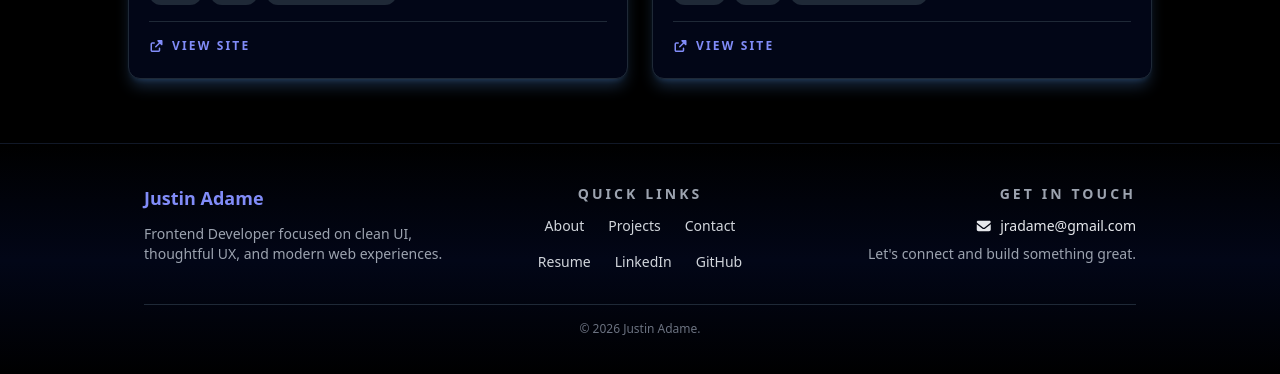
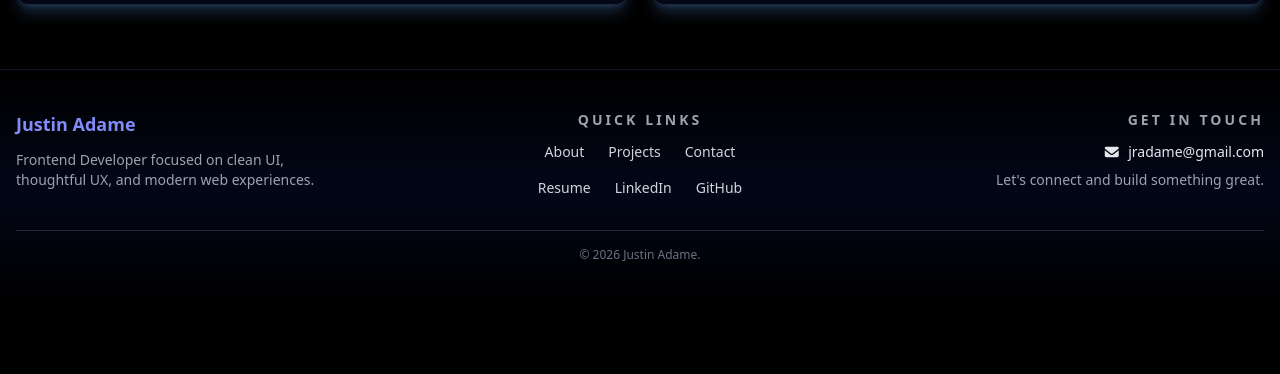
Before and after one commit to jradame/justin-adame-portfolio, a React (Vite) app: page / in a window 1280 px wide. Shown: the part 1820-2194 px from the top of the page. After the commit the page ends 2123 px from the top, so only its background shows below. Built offline with nearby package versions, Linux system fonts and the light colour scheme.

Commit message:
justin-adame-portfolio

```diff
--- a/src/components/Footer.jsx
+++ b/src/components/Footer.jsx
@@ -19,24 +19,20 @@
   const handleQuickLinkClick = (type) => {
     if (type === "projects") {
       if (location.pathname === "/") {
-        // On home page, scroll to projects
         const el = document.getElementById("projects");
         if (el) el.scrollIntoView({ behavior: "smooth" });
       } else {
-        // On other pages, navigate to home with hash
         navigate("/#projects");
       }
     } else if (openModal) {
-      openModal(type); // "about" or "contact"
+      openModal(type);
     }
   };
 
   return (
     <footer className="w-full border-t border-gray-900 bg-gradient-to-b from-black via-[#020617] to-black text-gray-300">
-      <div className="max-w-5xl mx-auto px-4 py-10">
-        {/* Top 3-column content */}
+      <div className="max-w-7xl mx-auto px-4 py-10">
         <div className="grid gap-10 md:grid-cols-3 mb-8 text-center md:text-left">
-          {/* Brand */}
           <div className="flex flex-col items-center md:items-start">
             <button
               type="button"
@@ -52,13 +48,11 @@
             </p>
           </div>
 
-          {/* Quick links + external links */}
           <div className="flex flex-col items-center md:items-center">
             <h4 className="text-sm font-semibold uppercase tracking-[0.22em] text-gray-400 mb-3">
               Quick Links
             </h4>
 
-            {/* one-line internal links */}
             <div className="flex flex-wrap justify-center gap-6 text-sm">
               <button
                 type="button"
@@ -83,7 +77,6 @@
               </button>
             </div>
 
-            {/* text external links under Quick Links */}
             <div className="flex flex-wrap justify-center gap-6 mt-4 text-sm">
               <a
                 href={RESUME_URL}
@@ -112,7 +105,6 @@
             </div>
           </div>
 
-          {/* Contact */}
           <div className="flex flex-col items-center md:items-end">
             <h4 className="text-sm font-semibold uppercase tracking-[0.22em] text-gray-400 mb-3">
               Get In Touch
@@ -132,7 +124,6 @@
           </div>
         </div>
 
-        {/* Bottom line */}
         <div className="border-t border-gray-800 pt-4 text-xs text-gray-500 flex items-center justify-center gap-1">
           <span>© {currentYear} Justin Adame.</span>
         </div>
--- a/src/components/Projects.jsx
+++ b/src/components/Projects.jsx
@@ -70,7 +70,7 @@
 const Projects = () => {
   return (
     <section id="projects" className="w-full px-4 py-16 bg-black text-white border-t border-gray-900">
-      <div className="max-w-5xl mx-auto">
+      <div className="max-w-7xl mx-auto">
         <h2 className="text-3xl font-bold mb-2">Projects</h2>
         <p className="text-gray-300 mb-8">
           Real‑world builds and UX case studies you can click into.
```
